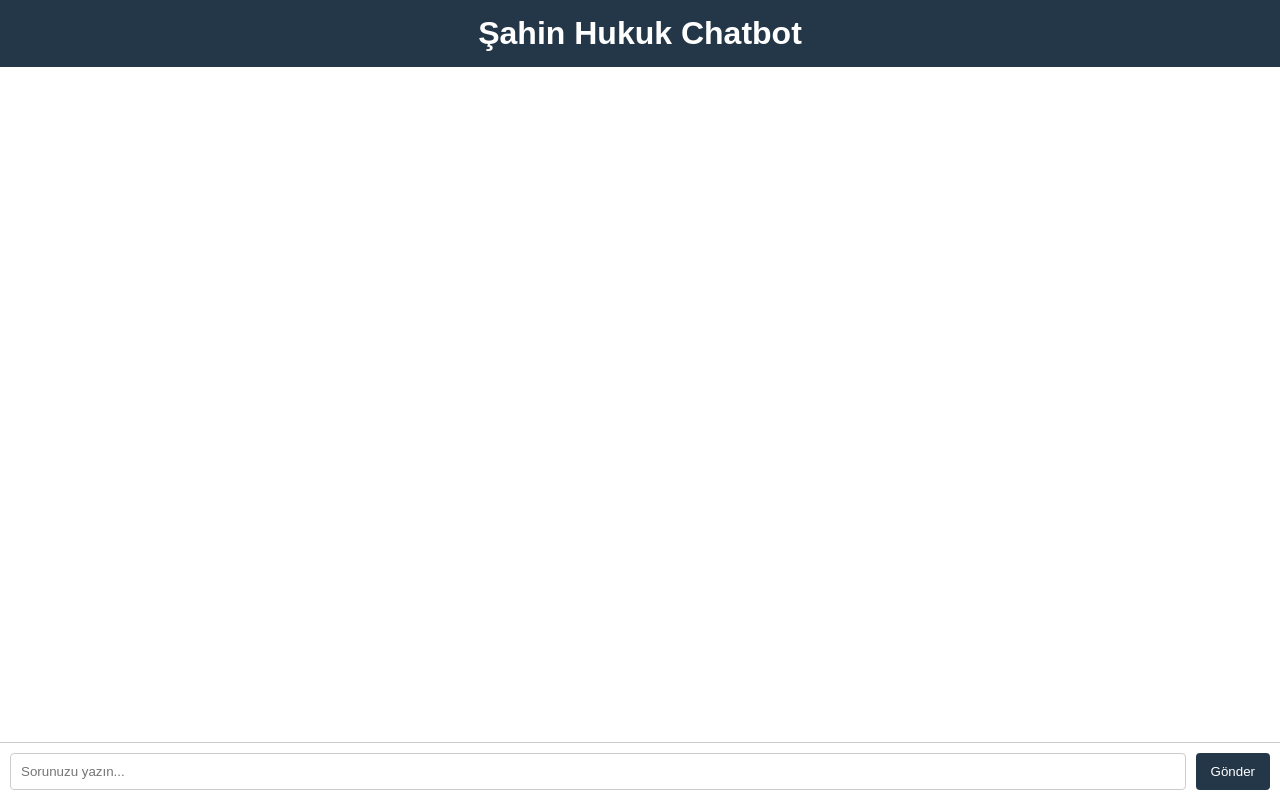
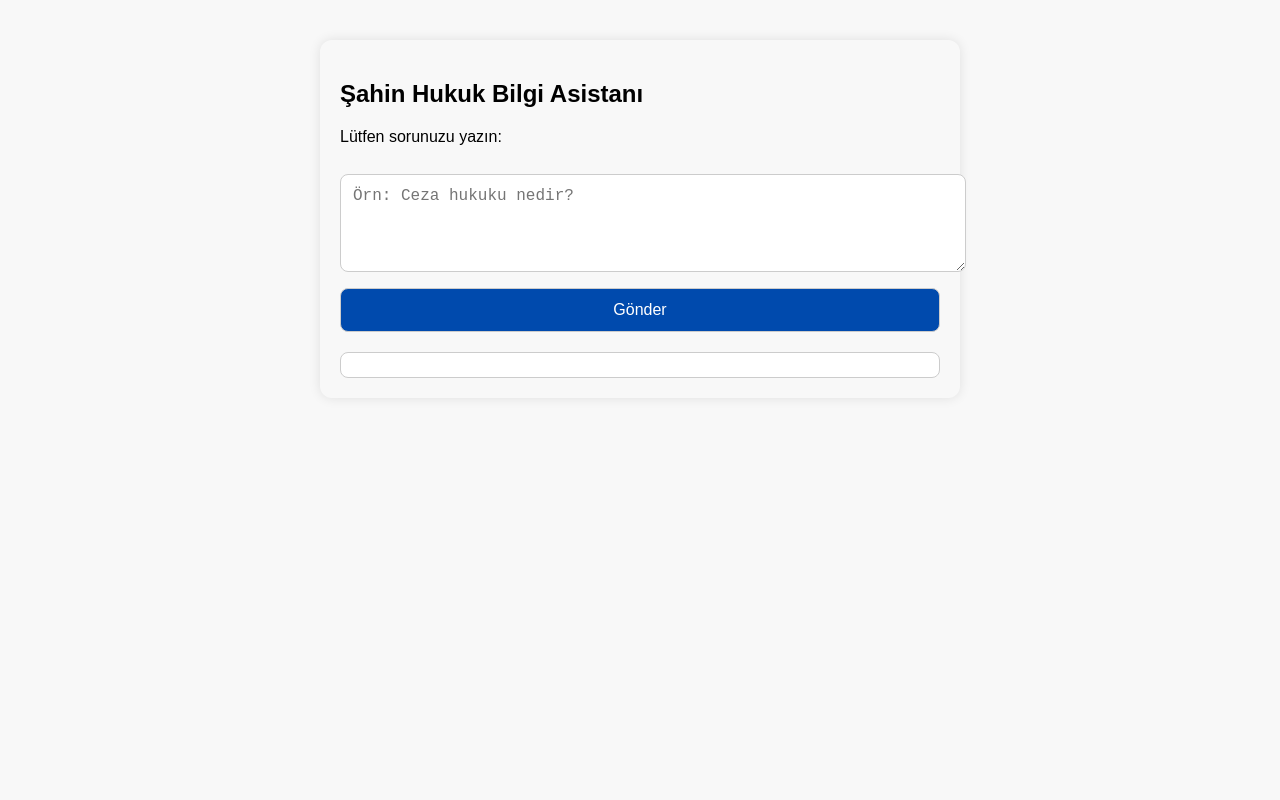
Before and after one commit to sahinomercan/Chatbot, a plain HTML site: page chat.html in a window 1280 px wide. Drawn offline with Linux system fonts and the light colour scheme.

Commit message:
Update chat.html

```diff
--- a/chat.html
+++ b/chat.html
@@ -7,117 +7,63 @@
   <style>
     body {
       font-family: Arial, sans-serif;
-      background: #f7f7f7;
-      margin: 0;
-      padding: 0;
-      display: flex;
-      flex-direction: column;
-      height: 100vh;
+      max-width: 600px;
+      margin: 40px auto;
+      padding: 20px;
+      background: #f8f8f8;
+      border-radius: 12px;
+      box-shadow: 0 0 12px rgba(0,0,0,0.1);
     }
-
-    h1 {
-      text-align: center;
-      background: #243749;
+    textarea, button {
+      width: 100%;
+      padding: 12px;
+      margin-top: 12px;
+      font-size: 16px;
+      border-radius: 8px;
+      border: 1px solid #ccc;
+    }
+    button {
+      background-color: #004aad;
       color: white;
-      margin: 0;
-      padding: 15px 10px;
-    }
-
-    #chat-box {
-      flex: 1;
-      padding: 15px;
-      overflow-y: auto;
-      background: white;
-    }
-
-    .message {
-      margin: 10px 0;
-    }
-
-    .user {
-      text-align: right;
-      color: #007bff;
-    }
-
-    .bot {
-      text-align: left;
-      color: #333;
-    }
-
-    #chat-form {
-      display: flex;
-      border-top: 1px solid #ccc;
-      background: #fff;
-      padding: 10px;
-    }
-
-    #message-input {
-      flex: 1;
-      padding: 10px;
-      border: 1px solid #ccc;
-      border-radius: 4px;
-      margin-right: 10px;
-    }
-
-    button {
-      padding: 10px 15px;
-      background: #243749;
-      color: white;
-      border: none;
-      border-radius: 4px;
       cursor: pointer;
     }
-
-    button:hover {
-      background: #1b2c3a;
+    #response {
+      white-space: pre-line;
+      margin-top: 20px;
+      padding: 12px;
+      background: white;
+      border-radius: 8px;
+      border: 1px solid #ccc;
     }
   </style>
 </head>
 <body>
-  <h1>Şahin Hukuk Chatbot</h1>
-  <div id="chat-box"></div>
-  <form id="chat-form">
-    <input type="text" id="message-input" placeholder="Sorunuzu yazın..." autocomplete="off" required />
-    <button type="submit">Gönder</button>
-  </form>
+  <h2>Şahin Hukuk Bilgi Asistanı</h2>
+  <p>Lütfen sorunuzu yazın:</p>
+  <textarea id="userInput" rows="4" placeholder="Örn: Ceza hukuku nedir?"></textarea>
+  <button onclick="sendMessage()">Gönder</button>
+  <div id="response"></div>
 
   <script>
-    const chatBox = document.getElementById("chat-box");
-    const form = document.getElementById("chat-form");
-    const input = document.getElementById("message-input");
-
-    form.addEventListener("submit", async (e) => {
-      e.preventDefault();
-      const message = input.value.trim();
-      if (!message) return;
-
-      appendMessage("user", message);
-      input.value = "";
-
-      appendMessage("bot", "Yükleniyor...");
+    async function sendMessage() {
+      const userMessage = document.getElementById("userInput").value;
+      const responseDiv = document.getElementById("response");
+      responseDiv.innerText = "Yükleniyor...";
 
       try {
-        const res = await fetch("https://sahinhukuk-chatbot.cannnsahinnn.workers.dev", {
+        const res = await fetch("https://sahinhukuk-keywordbot.cannnsahinnn.workers.dev/", {
           method: "POST",
-          headers: { "Content-Type": "application/json" },
-          body: JSON.stringify({ message })
+          headers: {
+            "Content-Type": "application/json"
+          },
+          body: JSON.stringify({ message: userMessage })
         });
 
         const data = await res.json();
-        const messages = document.querySelectorAll(".bot");
-        messages[messages.length - 1].textContent = data.reply || "Şu anda cevap veremiyorum.";
+        responseDiv.innerText = data.reply;
       } catch (err) {
-        const messages = document.querySelectorAll(".bot");
-        messages[messages.length - 1].textContent = "Sunucu hatası.";
+        responseDiv.innerText = "Sunucuya erişilemedi: " + err.message;
       }
-    });
-
-    function appendMessage(sender, text) {
-      const div = document.createElement("div");
-      div.className = `message ${sender}`;
-      div.textContent = text;
-      chatBox.appendChild(div);
-      chatBox.scrollTop = chatBox.scrollHeight;
     }
   </script>
 </body>
```
